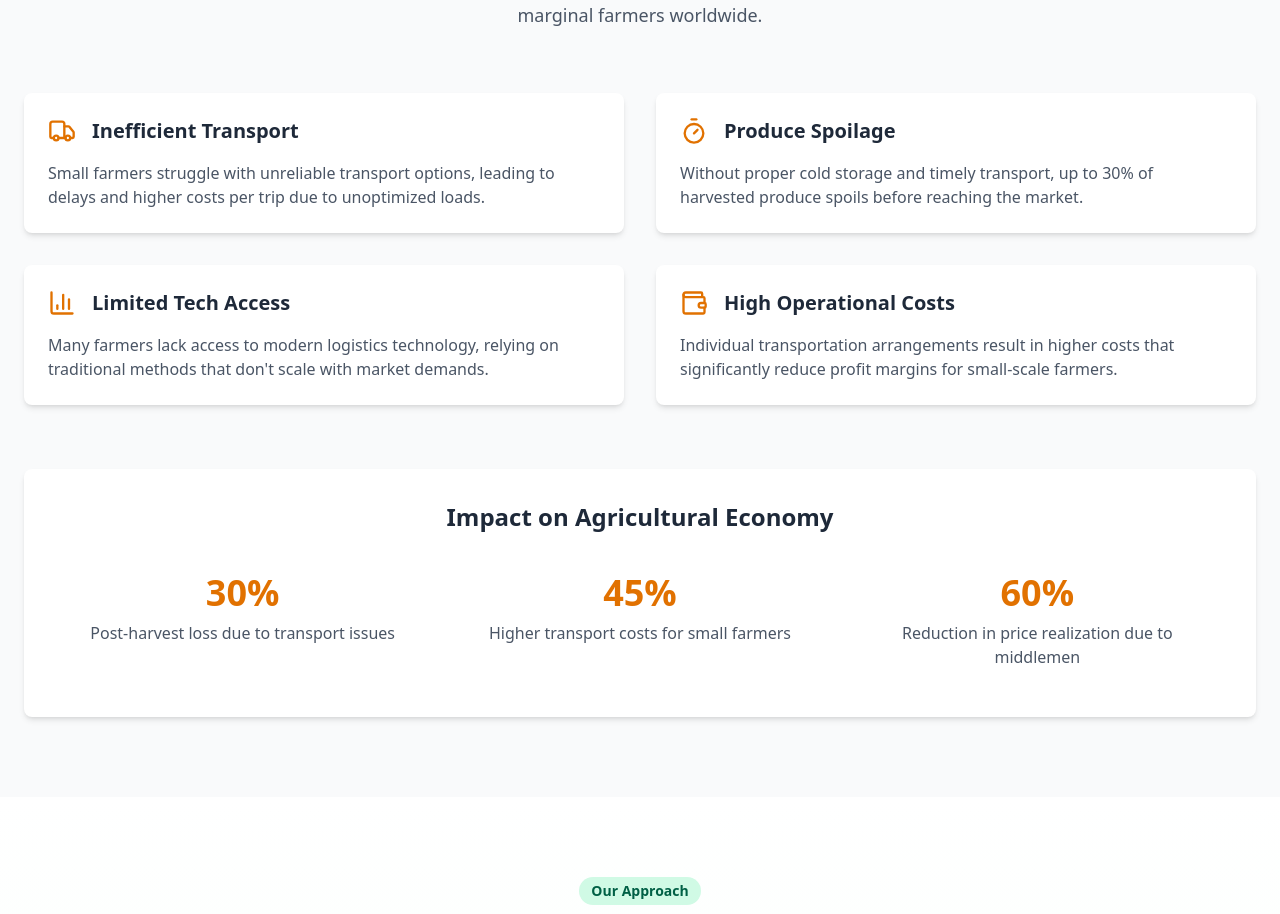
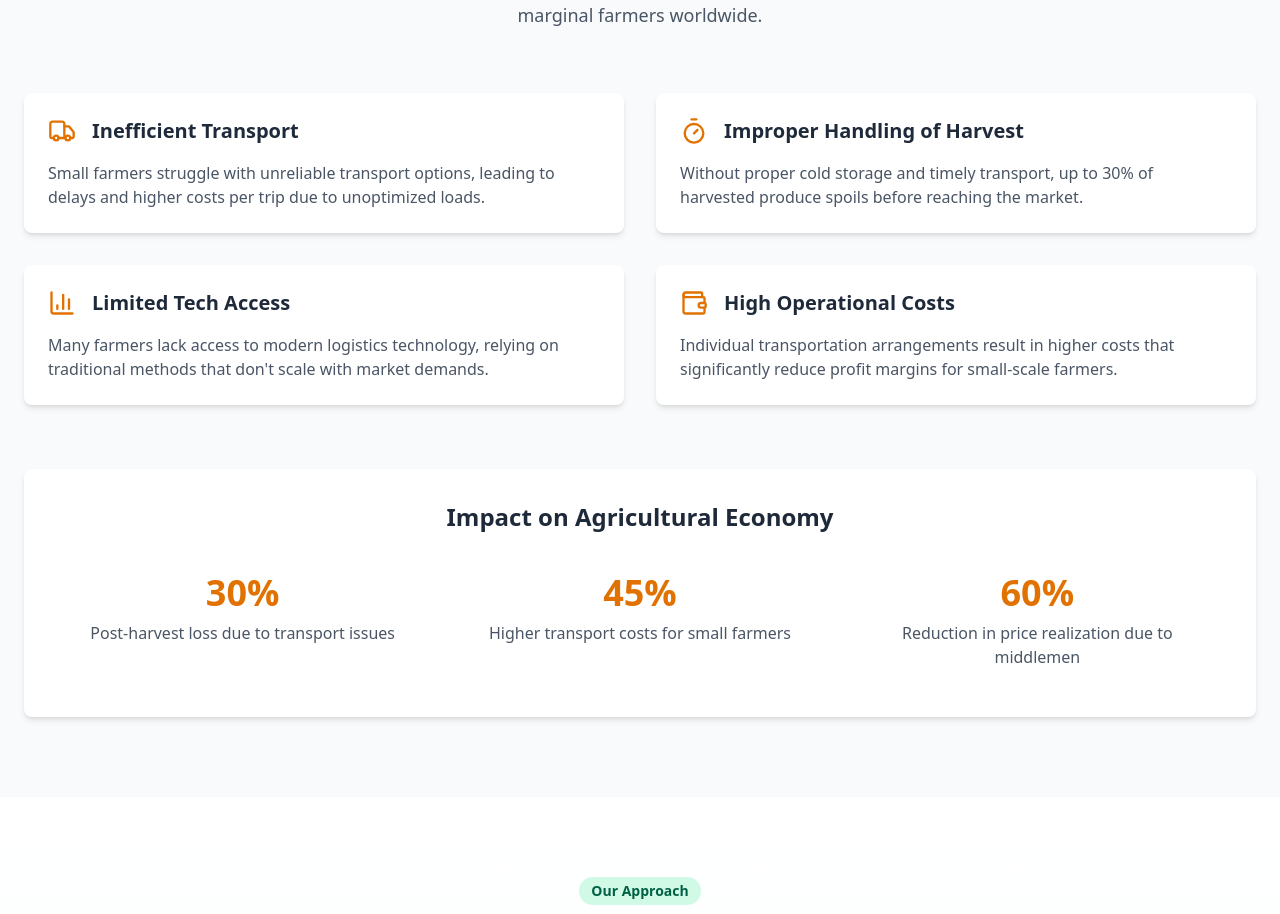
Before and after one commit to darkalpha951/synergysquad, a React (Vite) app in the folder frontend/: page / in a window 1280 px wide. Shown: the part 1007-1921 px from the top of the page. Built offline with nearby package versions, Linux system fonts and the light colour scheme.

Commit message:
Some changes

```diff
--- a/frontend/src/components/ProblemSection.tsx
+++ b/frontend/src/components/ProblemSection.tsx
@@ -30,7 +30,7 @@ const ProblemSection: React.FC = () => {
     },
     {
       icon: <TimerIcon size={28} />,
-      title: "Produce Spoilage",
+      title: "Improper Handling of Harvest",
       description: "Without proper cold storage and timely transport, up to 30% of harvested produce spoils before reaching the market."
     },
     {
```
